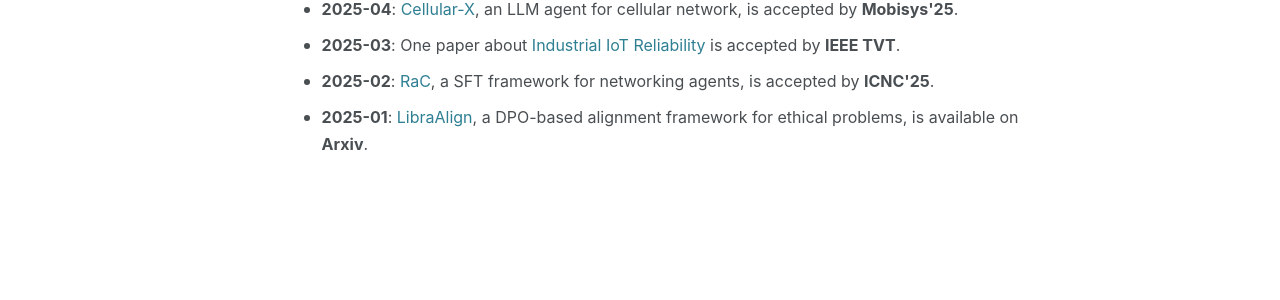
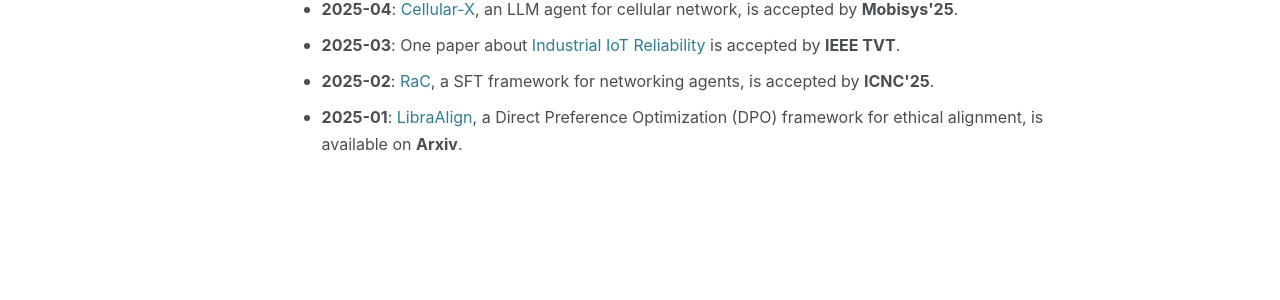
Before and after one commit to yuyangdu01/yuyangdu01.github.io, a Jekyll site: the page built from _pages/about.md, in a window 1280 px wide and 1258 px high. Shown: the part 729-1029 px from the top of the window. Built offline with Jekyll 4.4.1, drawn with Linux system fonts in a browser that asks for light colours; some web fonts are replaced.

Commit message:
Update about.md

```diff
--- a/_pages/about.md
+++ b/_pages/about.md
@@ -27,4 +27,4 @@ News <font size=3></font>
 * <font size=3><b>2025-04</b>: <a href="https://arxiv.org/abs/2504.13190">Cellular-X</a>, an LLM agent for cellular network, is accepted by <b>Mobisys'25</b>.</font>
 * <font size=3><b>2025-03</b>: One paper about <a href="https://ieeexplore.ieee.org/document/10902223">Industrial IoT Reliability</a> is accepted by <b>IEEE TVT</b>.</font>
 * <font size=3><b>2025-02</b>: <a href="https://ieeexplore.ieee.org/abstract/document/10993716">RaC</a>, a SFT framework for networking agents, is accepted by <b>ICNC'25</b>.</font>
-* <font size=3><b>2025-01</b>: <a href="https://arxiv.org/abs/2501.13952">LibraAlign</a>, a DPO-based alignment framework for ethical problems, is available on <b>Arxiv</b>.</font>
+* <font size=3><b>2025-01</b>: <a href="https://arxiv.org/abs/2501.13952">LibraAlign</a>, a Direct Preference Optimization (DPO) framework for ethical alignment, is available on <b>Arxiv</b>.</font>
```
